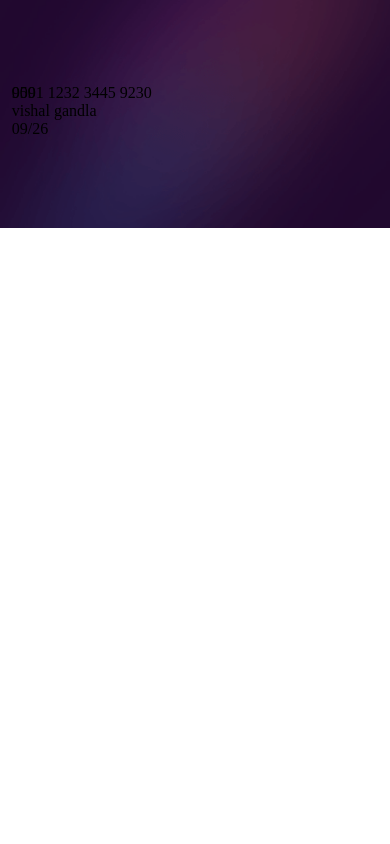
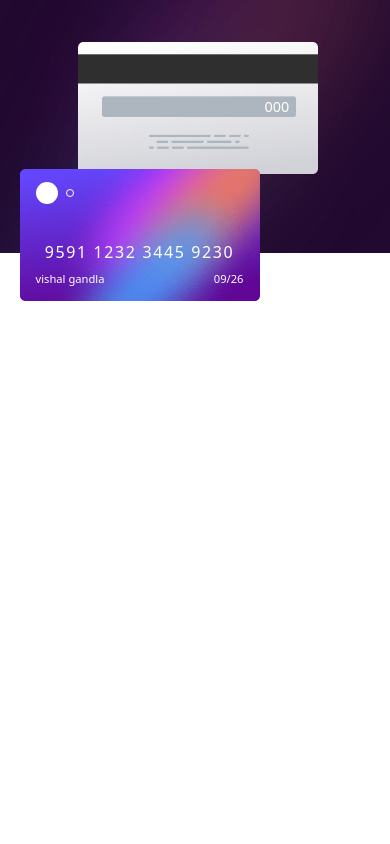
Before and after one commit to ReactJs-Library/Frontend-Mentor, a React (Vite) app in the folder APP6/interactive-card-details-form/: page / in a window 390 px wide. Shown: the top 844 px of the page. Built offline with nearby package versions, Linux system fonts and the light colour scheme.

Commit message:
added the cards

```diff
--- a/APP6/interactive-card-details-form/src/App.jsx
+++ b/APP6/interactive-card-details-form/src/App.jsx
@@ -6,7 +6,7 @@ import { Right } from './components/Right'
 function App() {
   return (
     <div className={styles.container}>
-      <FrontCard number={"9591 1232 3445 9230"} name={"vishal gandla"} date={"09/26"}></FrontCard>
+      <FrontCard number={"9591  1232  3445  9230"} name={"vishal gandla"} date={"09/26"}></FrontCard>
       <BackCard></BackCard>
       <Left></Left>
       <Right></Right>
--- a/APP6/interactive-card-details-form/src/App.module.css
+++ b/APP6/interactive-card-details-form/src/App.module.css
@@ -1,13 +1,17 @@
 *{
     margin: 0;
     padding: 0;
+    font-family: system-ui, -apple-system, BlinkMacSystemFont, 'Segoe UI', Roboto, Oxygen, Ubuntu, Cantarell, 'Open Sans', 'Helvetica Neue', sans-serif;
+
 }
 
 
 
 /* Styles for desktop */
 @media only screen and (min-width: 768px) {
+
     .container{
+
         display: flex;
     }
 }
--- a/APP6/interactive-card-details-form/src/components/BackCard.jsx
+++ b/APP6/interactive-card-details-form/src/components/BackCard.jsx
@@ -1,11 +1,12 @@
 import React from 'react'
 import styles from './BackCard.module.css'
-import backcard from '../images/bg-card-back.png'
+
 export const BackCard = () => {
   return (
     <div className={styles.container}>
-
-        <div className={styles.cvv}>000</div>
+        <div className={styles.cvvalighner}>
+          <div className={styles.cvv}>000</div>
+        </div>
     </div>
   )
 }
--- a/APP6/interactive-card-details-form/src/components/BackCard.module.css
+++ b/APP6/interactive-card-details-form/src/components/BackCard.module.css
@@ -10,9 +10,20 @@
         background-repeat: no-repeat;
         background-size: contain;
     }
-    .backimage{
-        width:20rem;
+    .cvv{
+
+        color: white;
+
     }
+    .cvvalighner{
+        margin-top: 4.6rem;
+        padding-right:2.2rem;
+        display: flex;
+        justify-content:flex-end;
+        box-sizing: border-box;
+
+    }
+
 }
 
 
@@ -21,10 +32,25 @@
 @media only screen and (max-width: 600px) {
     .container{
         position: absolute;
-        left:3vw;
-        top: 10vh;
+        left:20vw;
+        top: 5vh;
+        width: 15rem;
+        height: 10rem;
+        background-image: url("../images/bg-card-back.png") ;
+        background-repeat: no-repeat;
+        background-size: contain;
+
     }
-    .backimage{
-        width:15rem;
+    .cvv{
+        color: white;
+    }
+    .cvvalighner{
+        margin-top: 3.4rem;
+        padding-right:1.8rem;
+        font-size: 0.9rem;
+        display: flex;
+        justify-content:flex-end;
+        box-sizing: border-box;
+
     }
 }
--- a/APP6/interactive-card-details-form/src/components/FrontCard.jsx
+++ b/APP6/interactive-card-details-form/src/components/FrontCard.jsx
@@ -3,14 +3,17 @@ import styles from './FrontCard.module.css'
 export const FrontCard = ({number,name,date}) => {
   return (
     <div className={styles.container}>
-        <div className={styles.WhiteCircle}></div>
-        <div className={styles.HollowCircle}></div>
-        {/* <img src={frontcard} alt='images' className={styles.frontimage}></img> */}
-
-
-        <div className={styles.cardnumber}>{number}</div>
-        <div className={styles.cardname}>{name}</div>
-        <div className={styles.carddate}>{date}</div>
+        <div className={styles.circles}>
+          <div className={styles.WhiteCircle}></div>
+          <div className={styles.HollowCircle}></div>
+        </div>
+        <div className={styles.cardnumberdiv}>
+          <div className={styles.cardnumber}>{number}</div>
+        </div>
+        <div className={styles.cardnamedate}>
+          <div className={styles.cardname}>{name}</div>
+          <div className={styles.carddate}>{date}</div>
+        </div>
     </div>
   )
 }
--- a/APP6/interactive-card-details-form/src/components/FrontCard.module.css
+++ b/APP6/interactive-card-details-form/src/components/FrontCard.module.css
@@ -1,4 +1,3 @@
-
 
 /* Styles for desktop */
 @media only screen and (min-width: 601px) {
@@ -12,13 +11,51 @@
         background-size: contain;
         background-image: url("../images/bg-card-front.png") ;
         background-repeat: no-repeat;
+        z-index: 1;
     }
-    .container>div{
-        position: absolute;
+    .WhiteCircle{
+        width: 0;
+        background-color: white;
+        border-radius: 50%;
+        padding:0.8rem;
+        margin-right: 0.5rem;
+
     }
-    .frontimage{
-        width:20rem;
+    .HollowCircle
+    {
+        width: 0;
+        border: 1px solid white;
+        border-radius: 50%;
+        padding:0.3rem;
     }
+    .circles{
+        margin-top: 0.5rem;
+        height: 0;
+        display: flex;
+        padding:1rem;
+        align-items: center;
+        justify-content: flex-start;
+    }
+    .cardnumberdiv{
+        display: flex;
+        align-items: center;
+        justify-content: center;
+    }
+    .cardnumber{
+        font-size: 1.2rem;
+        margin-top: 3rem;
+        box-sizing: border-box;
+       font-stretch:extra-expanded;
+       letter-spacing: 0.2rem;
+
+    }
+    .cardnamedate{
+        display: flex;
+        justify-content: space-between;
+        box-sizing: border-box;
+        padding: 1rem;
+    }
+
 }
 
 
@@ -27,10 +64,60 @@
 @media only screen and (max-width: 600px) {
     .container{
         position: absolute;
-        left:3vw;
-        top: 10vh;
+        left:5vw;
+        top: 20vh;
+        color:white;
+        width: 15rem;
+        height: 10rem;
+        background-size: contain;
+        background-image: url("../images/bg-card-front.png") ;
+        background-repeat: no-repeat;
+        z-index: 1;
     }
-    .frontimage{
-        width:15rem;
+    .WhiteCircle{
+        width: 0;
+        background-color: white;
+        border-radius: 50%;
+        padding:0.7rem;
+        margin-right: 0.5rem;
+
     }
+    .HollowCircle
+    {
+        width: 0;
+        border: 1px solid white;
+        border-radius: 50%;
+        padding:0.2rem;
+    }
+    .circles{
+        margin-top: 0.5rem;
+        height: 0;
+        display: flex;
+        padding:1rem;
+        align-items: center;
+        justify-content: flex-start;
+    }
+    .cardnumberdiv{
+        display: flex;
+        align-items: center;
+        justify-content: center;
+    }
+    .cardnumber{
+        font-size: 1rem;
+        margin-top: 2rem;
+        box-sizing: border-box;
+       font-stretch:extra-expanded;
+       letter-spacing: 0.1rem;
+
+    }
+    .cardnamedate{
+        font-size: 0.7rem;
+        display: flex;
+        justify-content: space-between;
+        box-sizing: border-box;
+        padding: 0.5rem;
+        padding-left: 1rem;
+        padding-right:1rem;
+    }
+
 }
--- a/APP6/interactive-card-details-form/src/components/Left.module.css
+++ b/APP6/interactive-card-details-form/src/components/Left.module.css
@@ -22,7 +22,7 @@ border: 0px solid green;
 @media only screen and (max-width: 600px) {
     .mobileimage{
         width: 100%;
-        height: 27vh;
+        height: 30vh;
     }
     .desktopimage{
         display: none;
```
